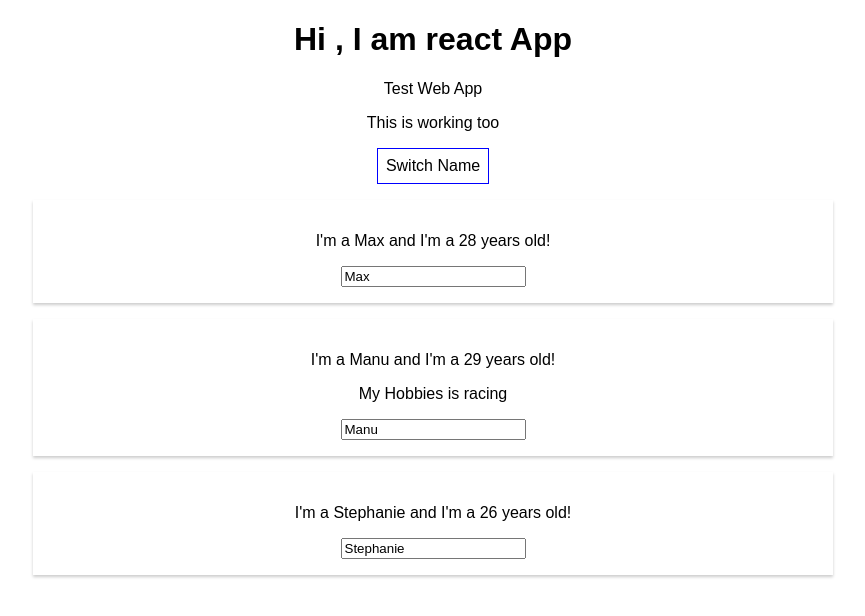
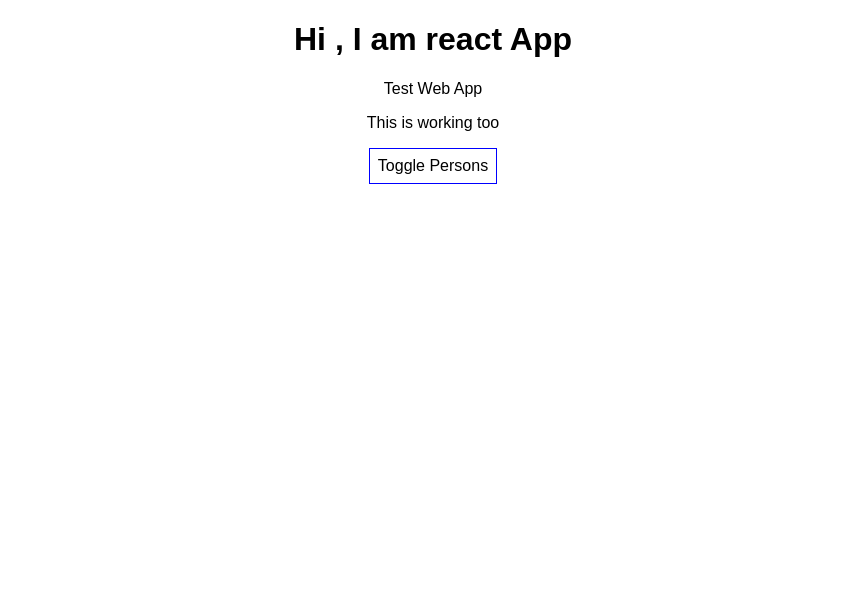
Before and after one commit to ammein/my-react-app, a React (Create React App) app: page / in a window 1280 px wide. Shown: the top 616 px of the page, without its empty margins (207-1072 px from the left). Built offline with nearby package versions, Linux system fonts and the light colour scheme.

Commit message:
Later sambung. Nice Condition !

```diff
--- a/src/App.js
+++ b/src/App.js
@@ -10,7 +10,8 @@ class App extends Component {
       { name: "Manu", age: 29 },
       { name: "Stephanie", age: 26 }
     ],
-    otherState: "some other value"
+    otherState: "some other value",
+    showPersons : false
   }
 
   switchNameHandler = (newName) => {
@@ -23,6 +24,13 @@ class App extends Component {
       ]
     })
   };
+
+  togglePersonsHandler = () => {
+    const doesShow = this.state.showPersons;
+
+    // Toggle True False
+    this.setState({showPersons : !doesShow});
+  }
 
   nameChangeHandler = (event) =>{
     this.setState({
@@ -43,6 +51,29 @@ class App extends Component {
       cursor : "pointer"
     };
 
+    // Dynamic Content
+
+    let persons = null;
+
+    if(this.state.showPersons){
+      // JSX Dynamic
+      persons = (
+        <div>
+          <Person
+            name={this.state.persons[0].name}
+            age={this.state.persons[0].age} />
+          <Person
+            name={this.state.persons[1].name}
+            age={this.state.persons[1].age}
+            click={this.switchNameHandler.bind(this, 'Max!')}
+            changed={this.nameChangeHandler}>My Hobbies is racing</Person>
+          <Person
+            name={this.state.persons[2].name}
+            age={this.state.persons[2].age}></Person>
+        </div>
+      );
+    }
+
     return (
       <div className="App">
         <h1>Hi , I am react App</h1>
@@ -50,18 +81,8 @@ class App extends Component {
         <p>This is working too</p>
         <button
           style={style}
-          onClick={this.switchNameHandler.bind(this, 'Maximillian')}>Switch Name</button>
-        <Person
-          name={this.state.persons[0].name}
-          age={this.state.persons[0].age} />
-        <Person
-          name={this.state.persons[1].name}
-          age={this.state.persons[1].age}
-          click={this.switchNameHandler.bind(this, 'Max!')}
-          changed={this.nameChangeHandler}>My Hobbies is racing</Person>
-        <Person
-          name={this.state.persons[2].name}
-          age={this.state.persons[2].age}></Person>
+          onClick={this.togglePersonsHandler}>Toggle Persons</button>
+          {persons}
       </div>
     );
   }
```
